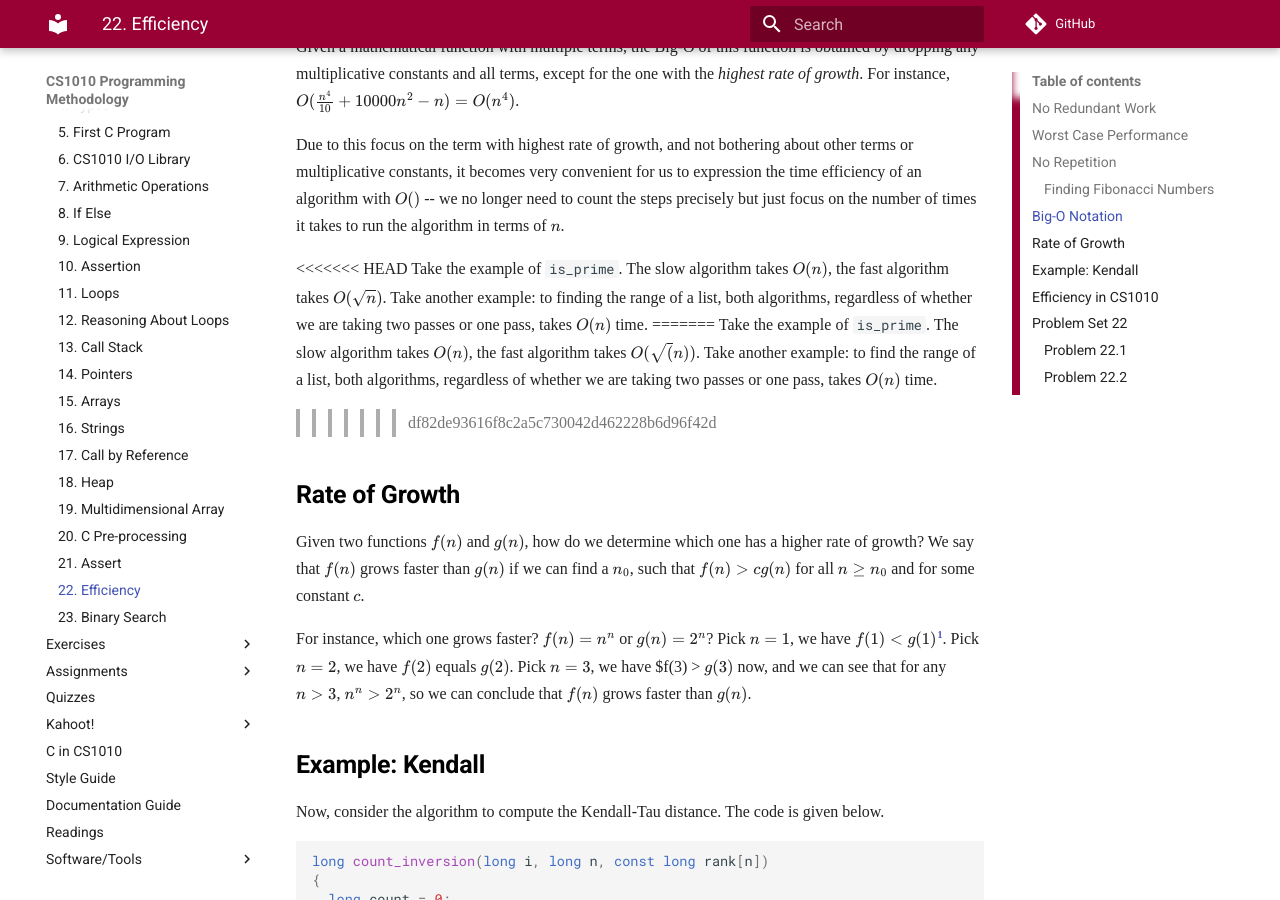
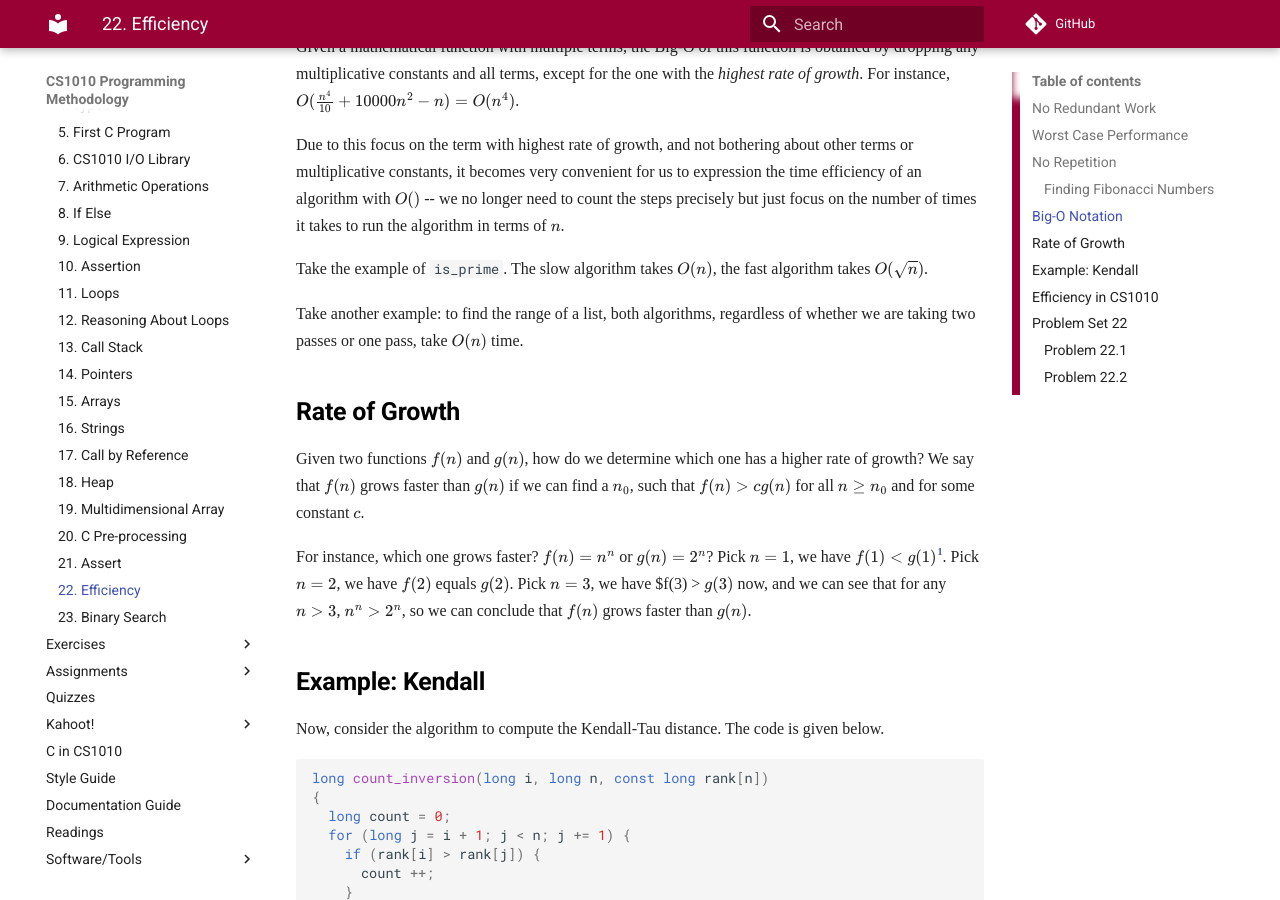
Before and after one commit to LL-Pengfei/CS1010-AY1819S1-Personal, an MkDocs documentation site: the page built from docs/22-efficiency.md, in a window 1280 px wide and 900 px high, scrolled down 3843 px. Built offline with MkDocs 1.6.1 and Material for MkDocs 9.7.7, drawn with Linux system fonts in a browser that asks for light colours; nearby versions of some CDN libraries; some web fonts are replaced; formulas are drawn with MathJax 3; comment, search, counter and statistics services are not loaded; old or Windows-style settings are respelled for this version of MkDocs.

Commit message:
Fix typos / merge

```diff
--- a/docs/22-efficiency.md
+++ b/docs/22-efficiency.md
@@ -123,11 +123,10 @@ Given a mathematical function with multiple terms, the Big-O of this function is
 
 Due to this focus on the term with highest rate of growth, and not bothering about other terms or multiplicative constants, it becomes very convenient for us to expression the time efficiency of an algorithm with $O()$ -- we no longer need to count the steps precisely but just focus on the number of times it takes to run the algorithm in terms of $n$.
 
-<<<<<<< HEAD
-Take the example of `is_prime`.  The slow algorithm takes $O(n)$, the fast algorithm takes $O(\sqrt{n})$.  Take another example: to finding the range of a list, both algorithms, regardless of whether we are taking two passes or one pass, takes $O(n)$ time.
-=======
-Take the example of `is_prime`.  The slow algorithm takes $O(n)$, the fast algorithm takes $O(\sqrt(n))$.  Take another example: to find the range of a list, both algorithms, regardless of whether we are taking two passes or one pass, takes $O(n)$ time.
->>>>>>> df82de93616f8c2a5c730042d462228b6d96f42d
+Take the example of `is_prime`.  The slow algorithm takes $O(n)$, the fast algorithm takes $O(\sqrt{n})$.
+
+Take another example: to find the range of a list, both algorithms, regardless of whether we are taking two passes or one pass, take $O(n)$ time.
+
 
 ## Rate of Growth
 
```
